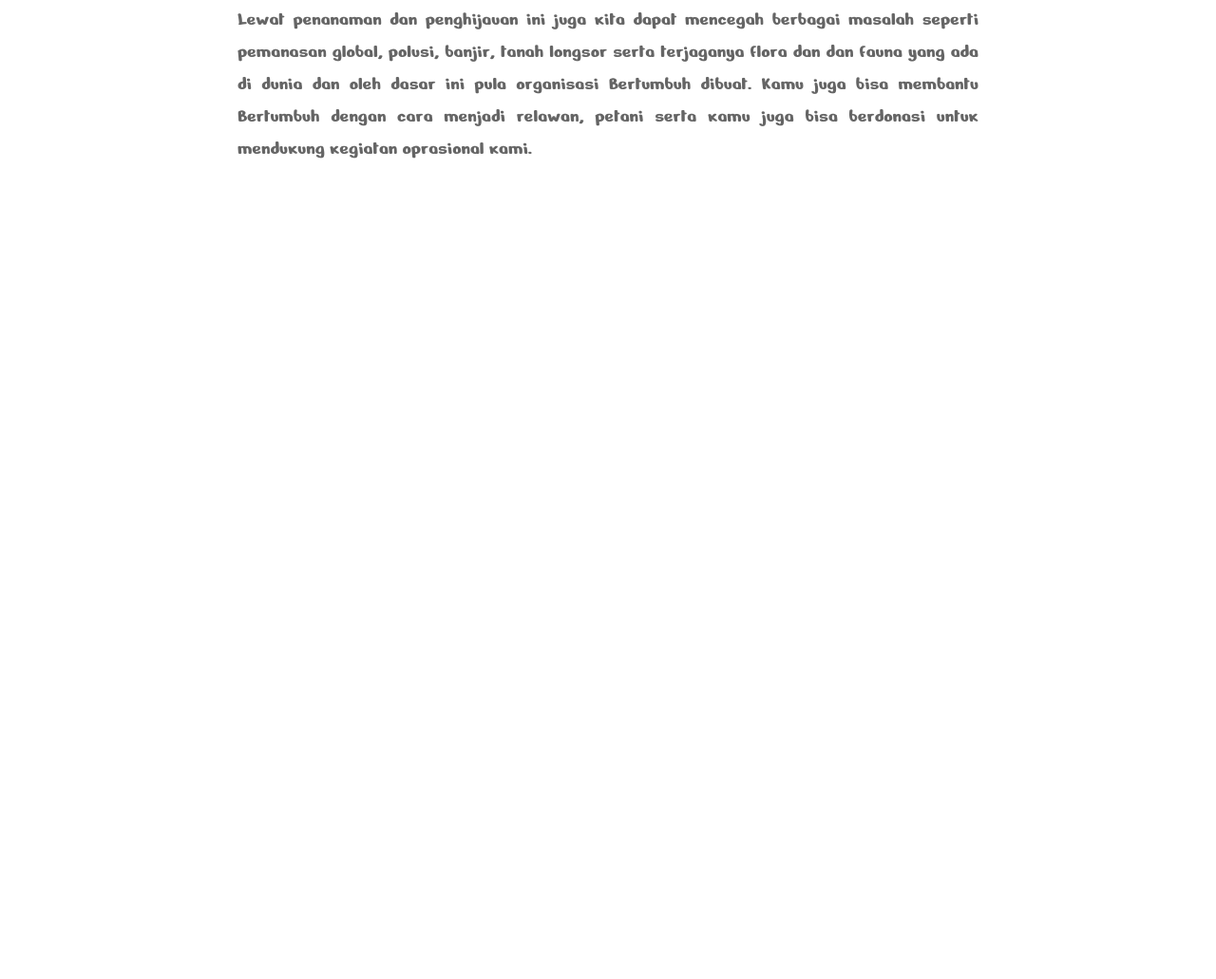
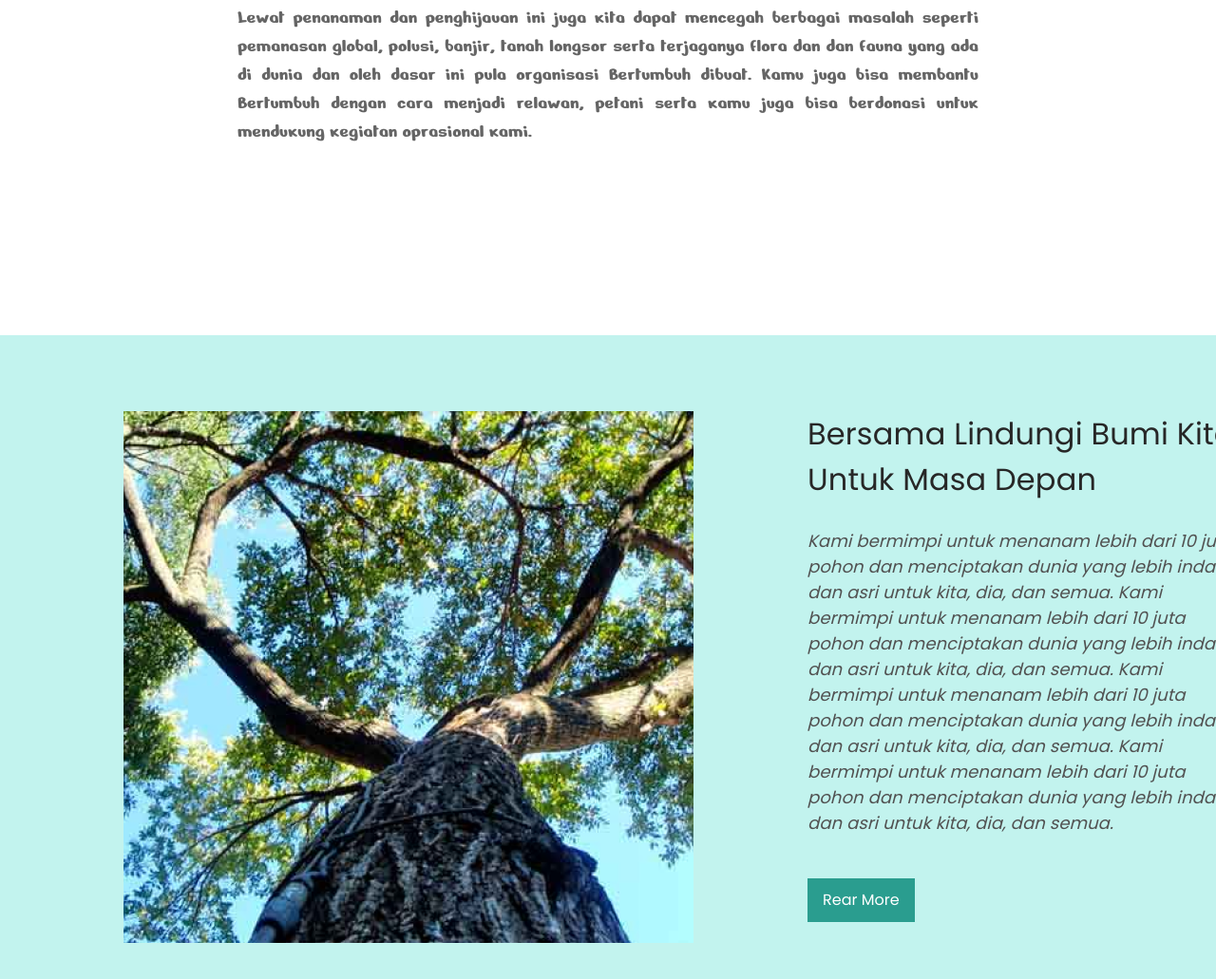
Before and after one commit to DodoTalakhadze/homework5, a plain HTML site: page index.html in a window 1280 px wide. Shown: the part 583-1614 px from the top of the page at 95% size. Before the commit the page ends 956 px from the top, so only its background shows below. Drawn offline with Linux system fonts and the light colour scheme.

Commit message:
add section1

```diff
--- a/css/style.css
+++ b/css/style.css
@@ -35,11 +35,11 @@ nav ul li a{
 }
 
 /*article*/
-article{
+.article1{
     width: 780px;
     margin: 200px auto;
 }
-.arth2{
+.article1 h2{
     color: #4D4D4D;
     text-align: center;
     font-size: 48px;
@@ -47,7 +47,7 @@ article{
     line-height: 130%;
     font-family: 'Poppins', sans-serif;
 }
-.articlep1, .articlep2{
+.article1 p{
     color: #656565;
     text-align: justify;
     font-family: 'Nerko One', cursive;
@@ -55,10 +55,63 @@ article{
     font-weight: 400;
     line-height: 150%;
 }
-.articlep1{
+.article1p1{
     margin-top: 60px;
     margin-bottom: 52px;
     }
-.articlep2{
+.article1p2{
     line-height: 170%;
 }
+
+/*section*/
+.section1{
+    width: 1440px;
+    background-color: #C2F3EE;
+    margin: 0 auto;
+    padding: 80px 130px;
+    justify-content: center;
+}
+.section1 img{
+    vertical-align: top;
+    margin-right: 116px;
+    width: 600px;
+    height: 560px;
+}
+.section1 article{
+    width: 460px;
+    height: 538px;
+    vertical-align: top;
+    display: inline-block;
+}
+.section1 h2{
+    color: #272727;
+    font-family: 'Poppins', sans-serif;
+    font-size: 32px;
+    font-weight: 500;
+    line-height: 48px;
+    letter-spacing: 0.16px;
+}
+.section1 p{
+    margin-top: 27px;
+    margin-bottom: 45px;
+    color: #515151;
+    font-family: 'Poppins', sans-serif;
+    font-size: 18px;
+    font-style: italic;
+    font-weight: 400;
+    line-height: 27px;
+    letter-spacing: 0.09px;
+}
+button{
+    background-color: #2A9D8F;
+    display: inline-flex;
+    padding: 11px 16px;
+    justify-content: center;
+    align-items: center;
+    color: #FFF;
+    font-family: 'Poppins', sans-serif;
+    font-size: 16px;
+    font-weight: 400;
+    line-height: 24px;
+    border-style: none;
+}
--- a/index.html
+++ b/index.html
@@ -33,18 +33,34 @@
 </header>
 
    <!-- article  -->
-<article>
-    <h2 class="arth2">
+<article class="article1">
+    <h2>
         Tentang Kami
     </h2>
-    <p class="articlep1">
+    <p class="article1p1">
         BERTUMBUH adalah organisasi non-profit yang mempunyai tujuan untuk Melindungi, menjaga, merawat, dan melestarikan pohon-pohon yang ada di dunia serta kami akan  terus menjaga kestabilan bumi lewat penanaman dan penghijauan.
     </p>
-    <p class="articlep2">
+    <p class="article1p2">
         Lewat penanaman dan penghijauan ini juga  kita dapat mencegah berbagai masalah seperti pemanasan global, polusi, banjir, tanah longsor serta terjaganya flora dan dan fauna yang ada di dunia dan oleh dasar ini pula organisasi Bertumbuh dibuat. Kamu juga bisa membantu Bertumbuh dengan cara menjadi relawan, petani serta kamu juga bisa berdonasi untuk mendukung kegiatan oprasional kami.
     </p>
 </article>
 
+<!-- section  -->
+<section class="section1">
+    <img src="photos/Rectangle 104.png" alt="tree">
+    <article>
+        <h2 class="sectionh2">
+            Bersama Lindungi Bumi Kita
+            Untuk Masa Depan
+        </h2>
+        <p>
+            Kami bermimpi untuk menanam lebih dari 10 juta pohon  dan menciptakan dunia yang lebih indah dan asri untuk kita, dia, dan semua. Kami bermimpi untuk menanam lebih dari 10 juta pohon  dan menciptakan dunia yang lebih indah dan asri untuk kita, dia, dan semua. Kami bermimpi untuk menanam lebih dari 10 juta pohon  dan menciptakan dunia yang lebih indah dan asri untuk kita, dia, dan semua. Kami bermimpi untuk menanam lebih dari 10 juta pohon  dan menciptakan dunia yang lebih indah dan asri untuk kita, dia, dan semua.
+        </p>
+        <button>
+            Rear More
+        </button>
+    </article>
+</section>
 
 </body>
 </html>
```
